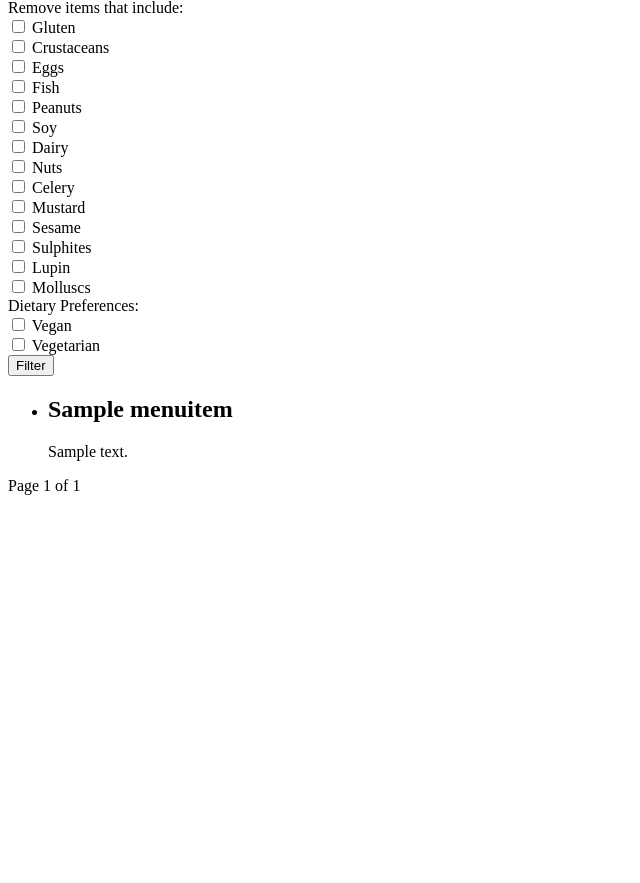
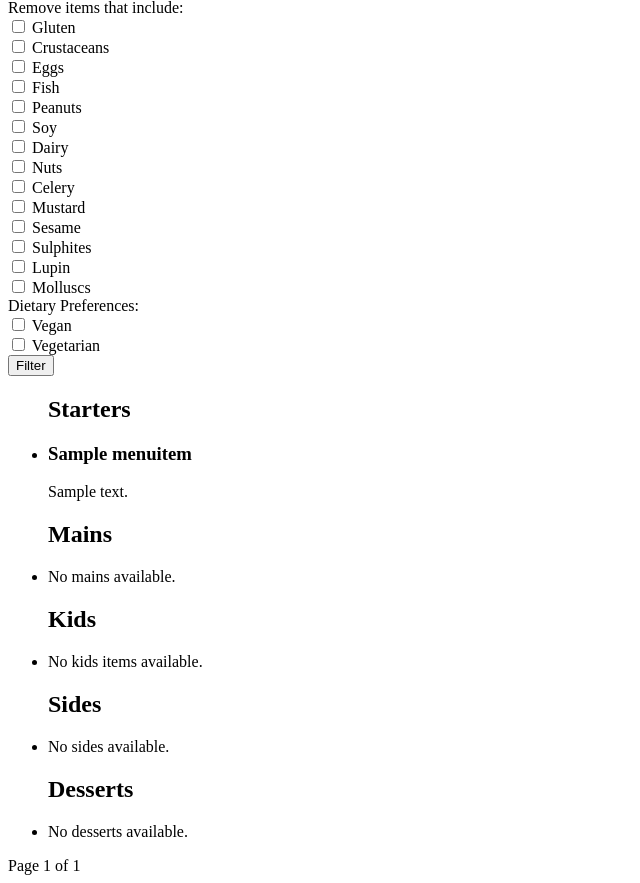
Before and after one commit to DiarmuidHenry/Restaurant-Booking, a Django app: page /allergens/menu/ in a window 1280 px wide. Shown: the part 81-964 px from the top of the page, without its empty margins (0-640 px from the left). Before the commit the page ends 576 px from the top, so only its background shows below. Run offline with Django 5.2, Linux system fonts and the light colour scheme; tables that the repository leaves empty hold one stand-in row (values such as "Sample post").

Commit message:
add: Menu display by section

```diff
--- a/allergens/models.py
+++ b/allergens/models.py
@@ -2,8 +2,18 @@ from django.db import models
 
 # Create your models here.
 class MenuItem(models.Model):
+
+    SECTION_CHOICES = [
+        ('starters', 'Starters'),
+        ('mains', 'Mains'),
+        ('sides', 'Sides'),
+        ('kids', 'Kids'),
+        ('desserts', 'Desserts'),
+    ]
+
     dish_name = models.TextField()
     description = models.TextField()
+    section = models.CharField(choices=SECTION_CHOICES, default='mains')
     gluten = models.BooleanField(default=False)
     crustaceans = models.BooleanField(default=False)
     eggs = models.BooleanField(default=False)
--- a/allergens/templates/allergens/menu_items_list.html
+++ b/allergens/templates/allergens/menu_items_list.html
@@ -33,13 +33,65 @@
     </form>
 
     <ul>
-        {% for item in page_obj %}
+        <h2>Starters</h2>
+        {% for item in starters %}
             <li>
-                <h2>{{ item.dish_name }}</h2>
+                <h3>{{ item.dish_name }}</h3>
                 <p>{{ item.description }}</p>
             </li>
+        {% empty %}
+            <li>No starters available.</li>
         {% endfor %}
     </ul>
+
+    <ul>
+        <h2>Mains</h2>
+        {% for item in mains %}
+            <li>
+                <h3>{{ item.dish_name }}</h3>
+                <p>{{ item.description }}</p>
+            </li>
+        {% empty %}
+            <li>No mains available.</li>
+        {% endfor %}
+    </ul>
+
+    <ul>
+        <h2>Kids</h2>
+        {% for item in kids %}
+            <li>
+                <h3>{{ item.dish_name }}</h3>
+                <p>{{ item.description }}</p>
+            </li>
+        {% empty %}
+            <li>No kids items available.</li>
+        {% endfor %}
+    </ul>
+
+    <ul>
+        <h2>Sides</h2>
+        {% for item in sides %}
+            <li>
+                <h3>{{ item.dish_name }}</h3>
+                <p>{{ item.description }}</p>
+            </li>
+        {% empty %}
+            <li>No sides available.</li>
+        {% endfor %}
+    </ul>
+
+    <ul>
+        <h2>Desserts</h2>
+        {% for item in desserts %}
+            <li>
+                <h3>{{ item.dish_name }}</h3>
+                <p>{{ item.description }}</p>
+            </li>
+        {% empty %}
+            <li>No desserts available.</li>
+        {% endfor %}
+    </ul>
+
 
     <div>
         <span>Page {{ page_obj.number }} of {{ page_obj.paginator.num_pages }}</span>
--- a/allergens/views.py
+++ b/allergens/views.py
@@ -31,9 +31,21 @@ def menu_items_list(request):
     page_number = request.GET.get('page')
     page_obj = paginator.get_page(page_number)
 
+
+    starters = menu_items.filter(section='starters')
+    mains = menu_items.filter(section='mains')
+    kids = menu_items.filter(section='kids')
+    sides = menu_items.filter(section='sides')
+    desserts = menu_items.filter(section='desserts')
+
     context = {
         'page_obj': page_obj,
-        'allergens': allergens
+        'allergens': allergens,
+        'starters': starters,
+        'mains': mains,
+        'kids': kids,
+        'sides': sides,
+        'desserts': desserts,
     }
 
     return render(request, 'allergens/menu_items_list.html', context)
```
Also changed, not shown: allergens/migrations/0005_menuitem_section.py (added).
